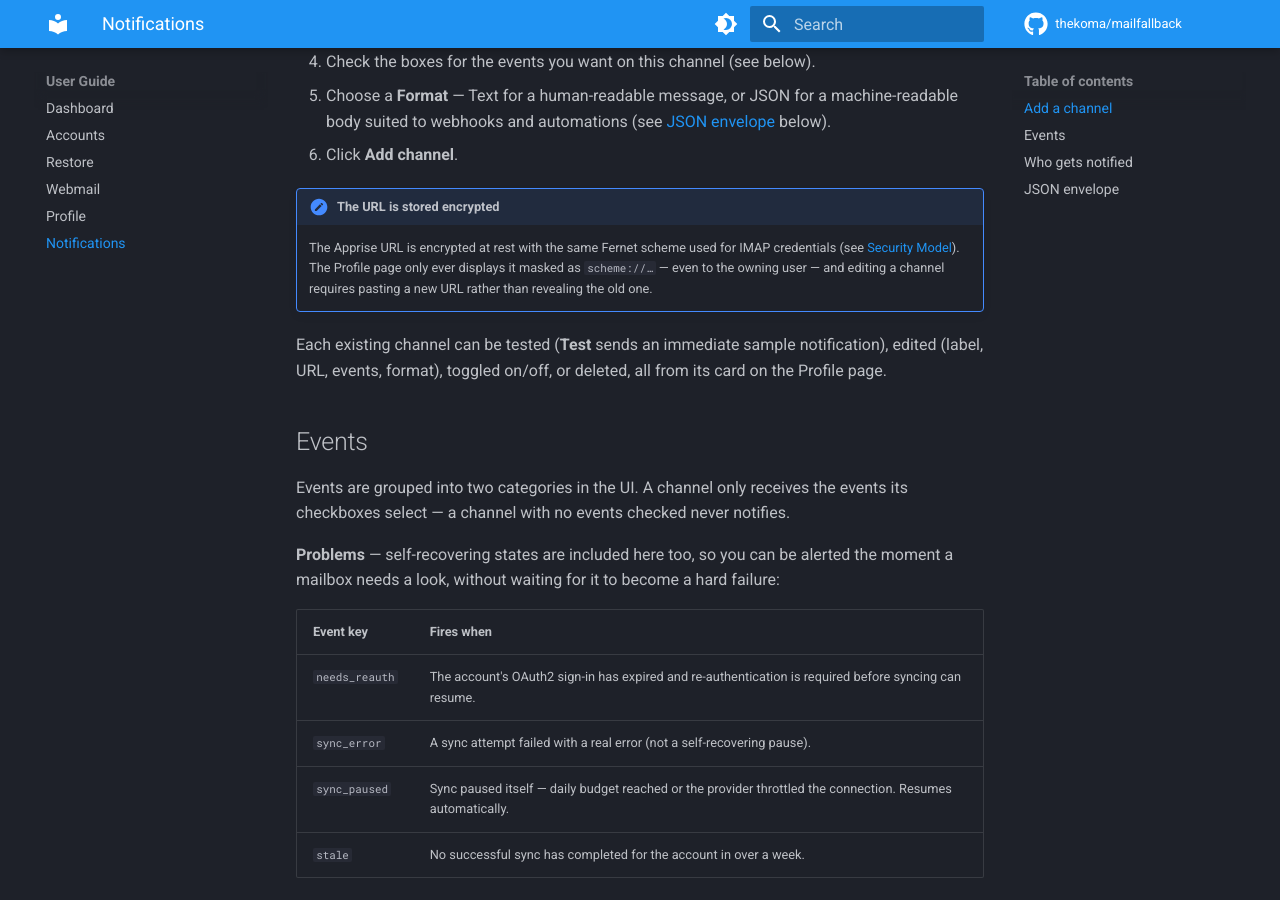
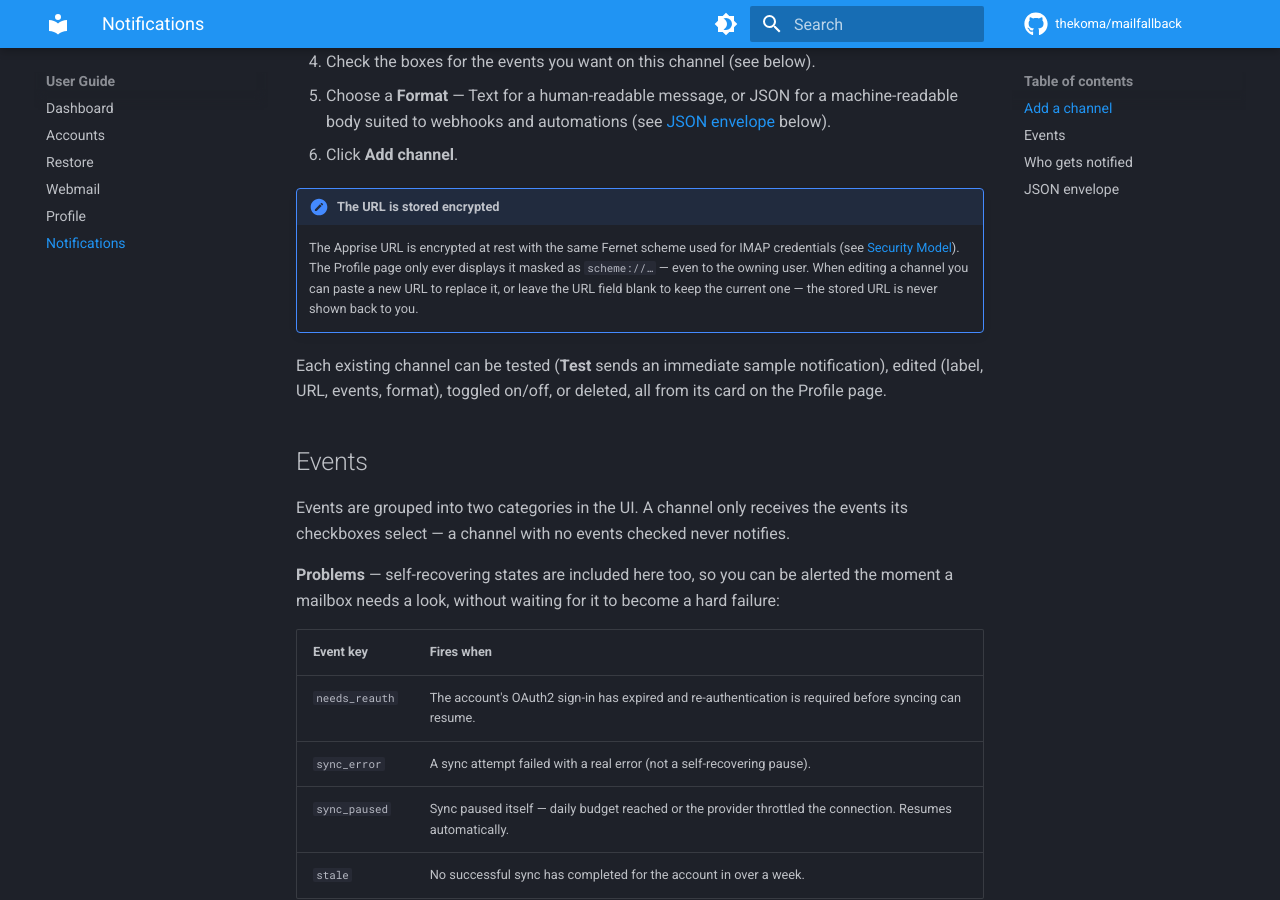
Before and after one commit to thekoma/mailfallback, an MkDocs documentation site: the page built from docs/src/user-guide/notifications.md, in a window 1280 px wide and 900 px high, scrolled down 642 px. Built offline with MkDocs 1.6.1 and Material for MkDocs 9.7.7, drawn with Linux system fonts in a browser that asks for light colours; comment, search, counter and statistics services are not loaded.

Commit message:
docs: final-review fixes (notifications edit wording, restore chip label, flows heading)
- Clarify notification channel editing: URL can be replaced or left blank to keep existing
- Restore "When" chips: change "Custom range" to "Custom…" to match UI label
- Flows section: rename "Backup sync" to "Local sync" per project lexicon

Co-Authored-By: Claude Opus 4.8 <noreply@anthropic.com>

```diff
--- a/docs/src/user-guide/notifications.md
+++ b/docs/src/user-guide/notifications.md
@@ -31,8 +31,9 @@ own **Profile** page. There is no separate admin notifications screen.
     The Apprise URL is encrypted at rest with the same Fernet scheme used for
     IMAP credentials (see [Security Model](../architecture/security.md)). The
     Profile page only ever displays it masked as `scheme://…` — even to the
-    owning user — and editing a channel requires pasting a new URL rather than
-    revealing the old one.
+    owning user. When editing a channel you can paste a new URL to replace it,
+    or leave the URL field blank to keep the current one — the stored URL is
+    never shown back to you.
 
 Each existing channel can be tested (**Test** sends an immediate sample
 notification), edited (label, URL, events, format), toggled on/off, or
```
Also changed, not shown: docs/src/architecture/flows.md (+1 -1 lines), docs/src/user-guide/restore.md (+1 -1 lines).
